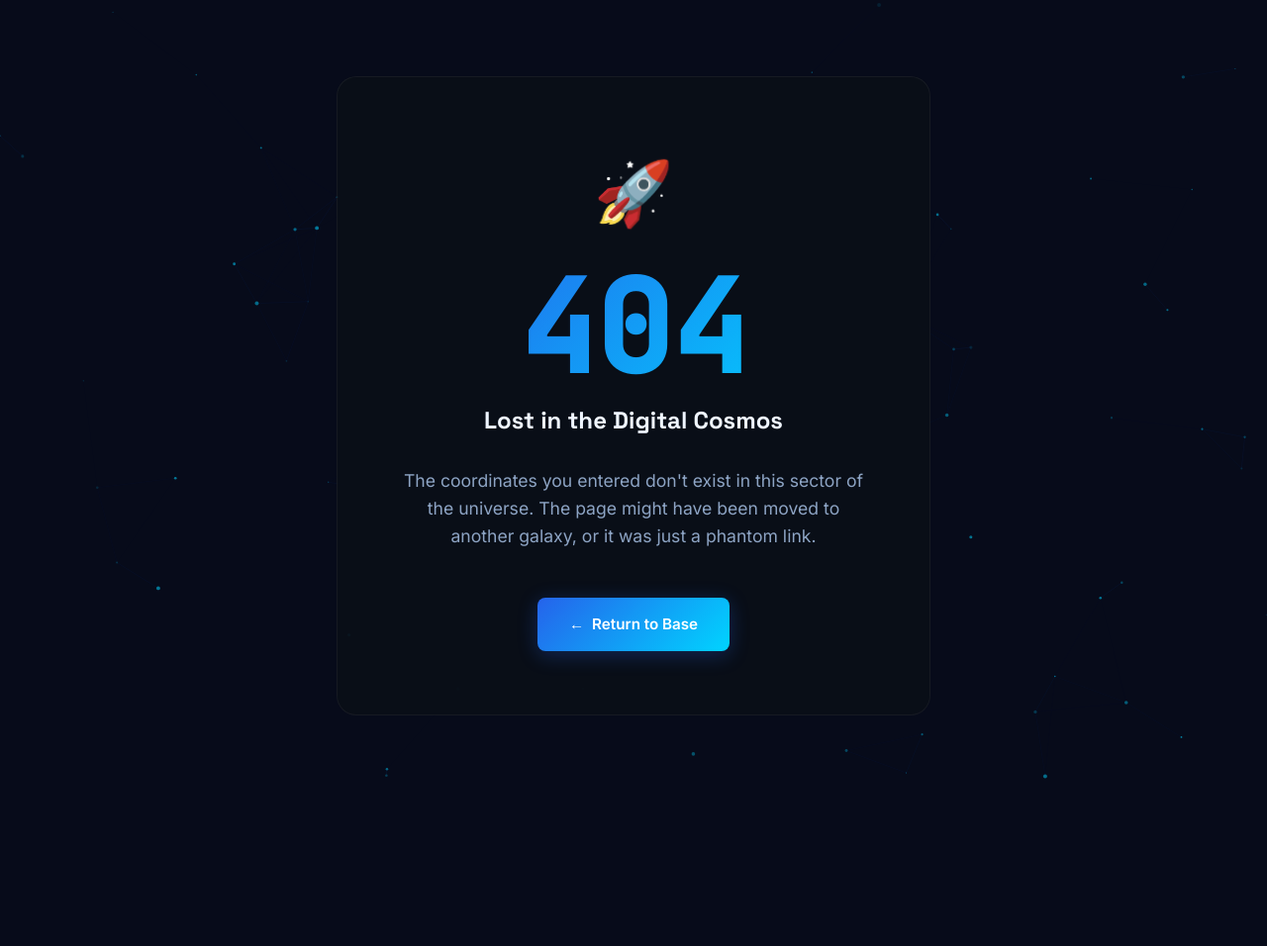
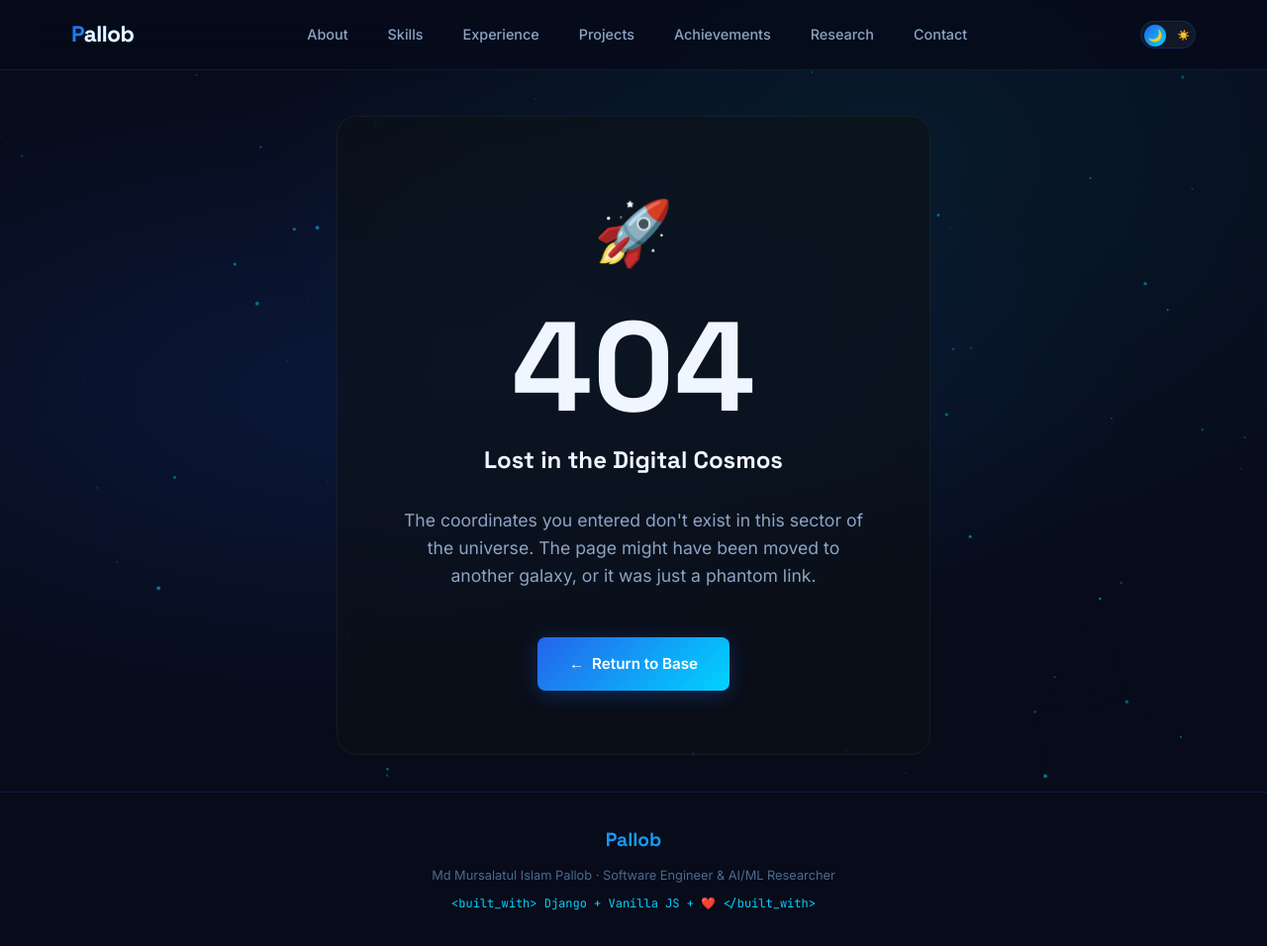
Before and after one commit to mursalatul/portfolio, a Django app: template templates/404.html in a window 1280 px wide. Shown: the whole page at 99% size. Before the commit the page ends 787 px from the top, so only its background shows below. Run offline with Django 5.2, Linux system fonts and the light colour scheme; the template is opened without the code that fills it, so the values that code supplies are empty.

Commit message:
added some style in skills, simplified overall

```diff
--- a/templates/404.html
+++ b/templates/404.html
@@ -6,79 +6,58 @@
   <meta name="viewport" content="width=device-width, initial-scale=1.0"/>
   <title>404 — Lost in Space</title>
   <link rel="stylesheet" href="{% static 'css/style.css' %}"/>
-    <style>
-        .error-page {
-            min-height: 100vh;
-            display: flex;
-            align-items: center;
-            justify-content: center;
-            text-align: center;
-            position: relative;
-            z-index: 10;
-        }
-        .error-content {
-            background: rgba(13, 17, 23, 0.6);
-            backdrop-filter: blur(16px);
-            -webkit-backdrop-filter: blur(16px);
-            padding: 4rem;
-            border-radius: 20px;
-            border: 1px solid rgba(255, 255, 255, 0.05);
-            max-width: 600px;
-            margin: 2rem;
-            animation: fadeIn 1s ease forwards;
-        }
-        .error-title {
-            font-size: clamp(4rem, 15vw, 8rem);
-            font-weight: 800;
-            background: linear-gradient(135deg, var(--accent-blue), var(--accent-cyan));
-            -webkit-background-clip: text;
-            -webkit-text-fill-color: transparent;
-            background-clip: text;
-            line-height: 1;
-            margin-bottom: 1rem;
-            font-family: 'JetBrains Mono', monospace;
-        }
-        .error-subtitle {
-            font-size: 1.5rem;
-            color: var(--text-primary);
-            margin-bottom: 2rem;
-        }
-        .error-desc {
-            color: var(--text-secondary);
-            margin-bottom: 3rem;
-            line-height: 1.6;
-            font-size: 1.1rem;
-        }
-
-        @keyframes fadeIn {
-            from { opacity: 0; transform: translateY(20px); }
-            to { opacity: 1; transform: translateY(0); }
-        }
-
-        .floating-astro {
-            font-size: 4rem;
-            display: inline-block;
-            animation: float 6s ease-in-out infinite;
-            margin-bottom: 1rem;
-        }
-
-        @keyframes float {
-            0% { transform: translateY(0px) rotate(0deg); }
-            50% { transform: translateY(-20px) rotate(10deg); }
-            100% { transform: translateY(0px) rotate(0deg); }
-        }
-    </style>
 </head>
 <body>
-    <!-- Background Particles -->
-    <canvas id="particle-canvas" style="position:fixed; top:0; left:0; width:100%; height:100%; z-index:-1;"></canvas>
 
-    <div class="error-page">
-        <div class="error-content">
-            <div class="floating-astro">🚀</div>
-            <h1 class="error-title">404</h1>
-            <h2 class="error-subtitle">Lost in the Digital Cosmos</h2>
-            <p class="error-desc">
+<!-- ======= NAVIGATION ======= -->
+<nav id="navbar">
+  <div class="nav-inner">
+    <a href="/" class="nav-logo">P<span>allob</span></a>
+    <ul class="nav-links">
+      <li><a href="/#about">About</a></li>
+      <li><a href="/#skills">Skills</a></li>
+      <li><a href="/#experience">Experience</a></li>
+      <li><a href="/#projects">Projects</a></li>
+      <li><a href="/#achievements">Achievements</a></li>
+      <li><a href="/#publications">Research</a></li>
+      <li><a href="/#contact">Contact</a></li>
+    </ul>
+    <div class="nav-right">
+      <button id="theme-toggle" aria-label="Toggle dark/light mode">
+        <div class="toggle-track">
+          <div class="toggle-icons"><span>🌙</span><span>☀️</span></div>
+          <div class="toggle-thumb">🌙</div>
+        </div>
+      </button>
+      <button class="hamburger" id="hamburger-btn" aria-label="Open menu">
+        <span></span><span></span><span></span>
+      </button>
+    </div>
+  </div>
+  <div class="mobile-menu" id="mobile-menu">
+    <ul>
+      <li><a href="/#about">About</a></li>
+      <li><a href="/#skills">Skills</a></li>
+      <li><a href="/#experience">Experience</a></li>
+      <li><a href="/#projects">Projects</a></li>
+      <li><a href="/#achievements">Achievements</a></li>
+      <li><a href="/#publications">Research</a></li>
+      <li><a href="/#contact">Contact</a></li>
+    </ul>
+  </div>
+</nav>
+
+<!-- ======= HERO / 404 SECTION ======= -->
+<section id="hero" style="min-height: 100vh; display: flex; align-items: center; justify-content: center; padding-top: 5rem;">
+  <canvas id="particle-canvas"></canvas>
+  <div class="hero-gradient"></div>
+
+  <div style="text-align: center; position: relative; z-index: 10;">
+    <div style="background: rgba(13, 17, 23, 0.6); backdrop-filter: blur(16px); -webkit-backdrop-filter: blur(16px); padding: 4rem; border-radius: 20px; border: 1px solid rgba(255, 255, 255, 0.05); max-width: 600px; margin: 2rem; animation: fadeIn 1s ease forwards;">
+      <div style="font-size: 4rem; display: inline-block; animation: float 6s ease-in-out infinite; margin-bottom: 1rem;">🚀</div>
+      <h1 class="hero-name" style="font-size: clamp(4rem, 15vw, 8rem); margin-bottom: 1rem; line-height: 1;">404</h1>
+      <h2 style="font-size: 1.5rem; color: var(--text-primary); margin-bottom: 2rem;">Lost in the Digital Cosmos</h2>
+      <p style="color: var(--text-secondary); margin-bottom: 3rem; line-height: 1.6; font-size: 1.1rem;">
           The coordinates you entered don't exist in this sector of the universe.
           The page might have been moved to another galaxy, or it was just a phantom link.
       </p>
@@ -87,6 +66,30 @@
       </a>
     </div>
   </div>
+</section>
+
+<!-- ======= FOOTER ======= -->
+<footer>
+  <div class="footer-inner">
+    <div class="footer-logo">Pallob</div>
+    <p class="footer-text">Md Mursalatul Islam Pallob · Software Engineer & AI/ML Researcher</p>
+    <p class="footer-mono">
+      &lt;built_with&gt; Django + Vanilla JS + ❤️ &lt;/built_with&gt;
+    </p>
+  </div>
+</footer>
+
+<style>
+  @keyframes fadeIn {
+      from { opacity: 0; transform: translateY(20px); }
+      to { opacity: 1; transform: translateY(0); }
+  }
+  @keyframes float {
+      0% { transform: translateY(0px) rotate(0deg); }
+      50% { transform: translateY(-20px) rotate(10deg); }
+      100% { transform: translateY(0px) rotate(0deg); }
+  }
+</style>
 
 <script src="{% static 'js/main.js' %}"></script>
 </body>
```
Also changed, not shown: core/admin.py (+1 -11 lines), static/css/style.css (+21 -25 lines), templates/core/index.html (+3 -11 lines), core/migrations/0004_skill_level_skill_projects_text_and_more.py (added). Lines whose indentation alone changed are shown as unchanged.
